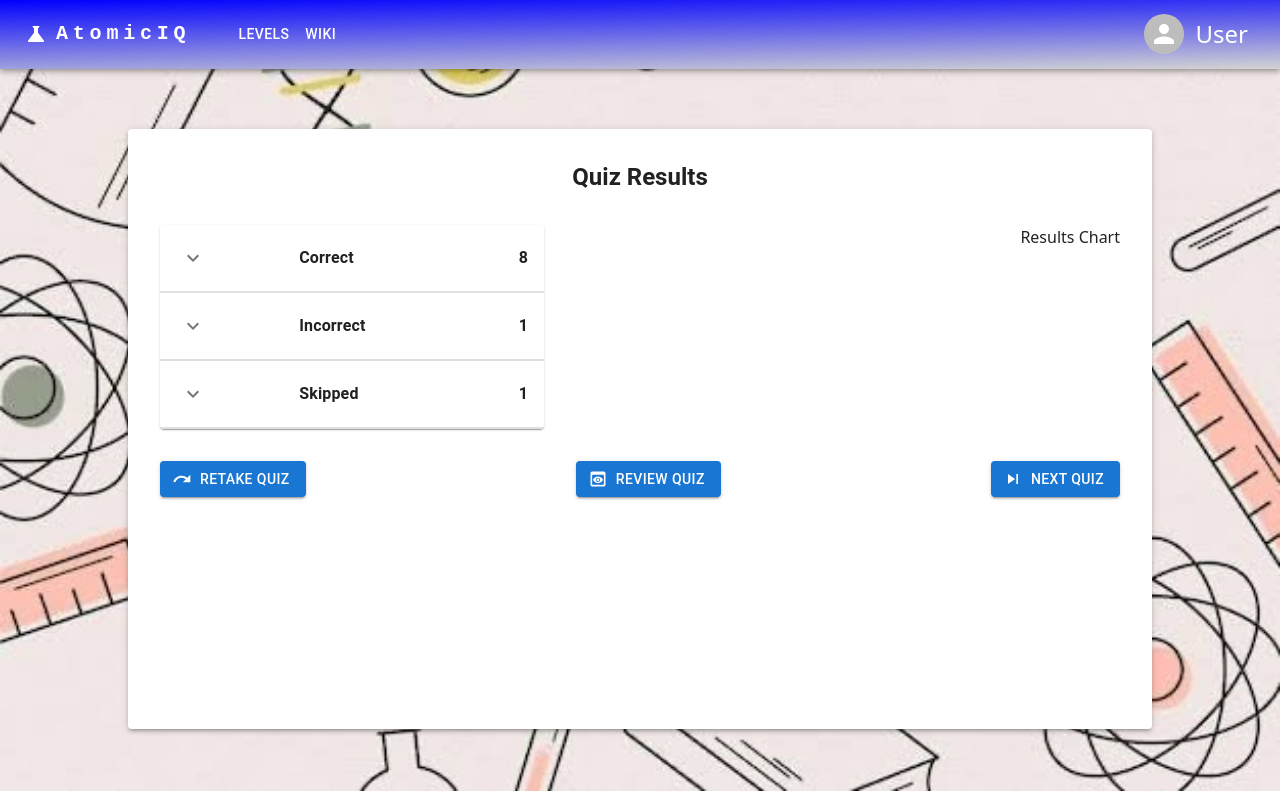
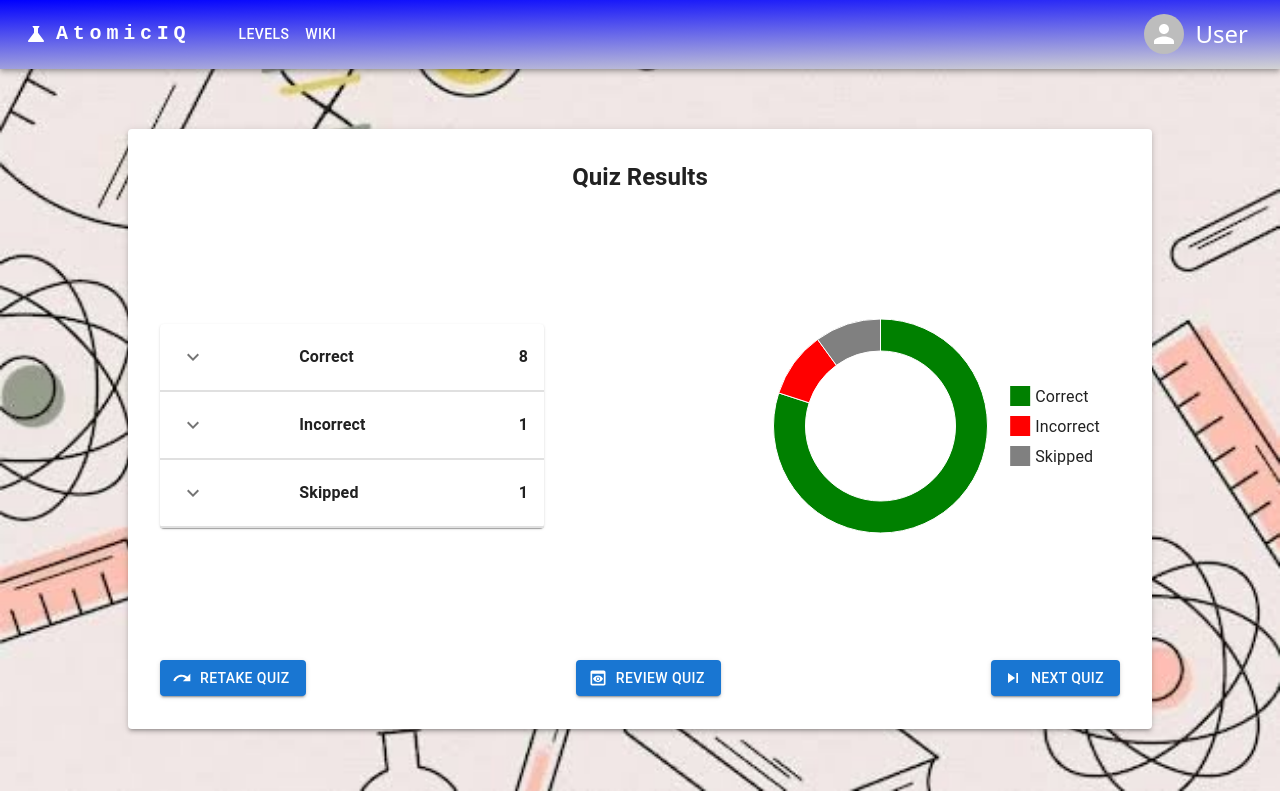
Before and after one commit to swu628/se701-project-React-AtomicIQ, a React (Vite) app in the folder Frontend/: page /quiz/1/results in a window 1280 px wide. Built offline with nearby package versions, Linux system fonts and the light colour scheme.

Commit message:
Feat: Add pie chart of quiz results

```diff
--- a/Frontend/package.json
+++ b/Frontend/package.json
@@ -16,6 +16,7 @@
     "@mui/icons-material": "^5.15.17",
     "@mui/material": "^5.15.18",
     "@mui/styled-engine": "^5.15.14",
+    "@mui/x-charts": "^7.5.1",
     "@radix-ui/react-dialog": "^1.0.5",
     "@radix-ui/react-slot": "^1.0.2",
     "class-variance-authority": "^0.7.0",
--- a/Frontend/src/Pages/Results.tsx
+++ b/Frontend/src/Pages/Results.tsx
@@ -5,6 +5,7 @@ import SkipNextIcon from "@mui/icons-material/SkipNext";
 import { useEffect } from "react";
 import { useParams } from "react-router-dom";
 import ResultsTable from "~/components/ResultsTable";
+import ResultsDisplay from "~/components/ResultsDisplay";
 
 const quizResults = [
   {
@@ -30,7 +31,12 @@ export default function Results() {
   return (
     <Box display="flex" mt="7.5vh" justifyContent="center">
       <Paper elevation={3} sx={{ width: "80vw", minHeight: "75vh", p: "2rem" }}>
-        <Stack display="flex" direction="column" gap="2rem">
+        <Stack
+          display="flex"
+          direction="column"
+          height="100%"
+          justifyContent="space-between"
+        >
           <Typography variant="h5" fontWeight="bold" alignSelf="center">
             Quiz Results
           </Typography>
@@ -38,6 +44,7 @@ export default function Results() {
             display="flex"
             direction="row"
             justifyContent="space-between"
+            alignItems="center"
             gap="10vw"
           >
             <Box>
@@ -45,7 +52,13 @@ export default function Results() {
                 <ResultsTable rows={quizResults} />
               </Paper>
             </Box>
-            <Box>Results Chart</Box>
+            <Box sx={{ width: "30vw", height: "28vh" }}>
+              <ResultsDisplay
+                correct={quizResults[0].value}
+                incorrect={quizResults[1].value}
+                skipped={quizResults[2].value}
+              />
+            </Box>
           </Stack>
           <Stack direction="row" justifyContent="space-between">
             <Button variant="contained" startIcon={<RedoIcon />}>
--- /dev/null
+++ b/Frontend/src/components/ResultsDisplay.tsx
@@ -0,0 +1,26 @@
+import { PieChart } from "@mui/x-charts/PieChart";
+
+interface questionResult {
+  label: string;
+  value: number;
+  color: string;
+}
+
+interface ResultsDisplayProps {
+  correct: number;
+  incorrect: number;
+  skipped: number;
+}
+
+export default function ResultsDisplay({
+  correct,
+  incorrect,
+  skipped,
+}: ResultsDisplayProps) {
+  const data: questionResult[] = [
+    { label: "Correct", value: correct, color: "green" },
+    { label: "Incorrect", value: incorrect, color: "red" },
+    { label: "Skipped", value: skipped, color: "gray" },
+  ];
+  return <PieChart series={[{ data, innerRadius: 75 }]} />;
+}
```
Also changed, not shown: 1 other file (tests, documents, lock files or other folders).
